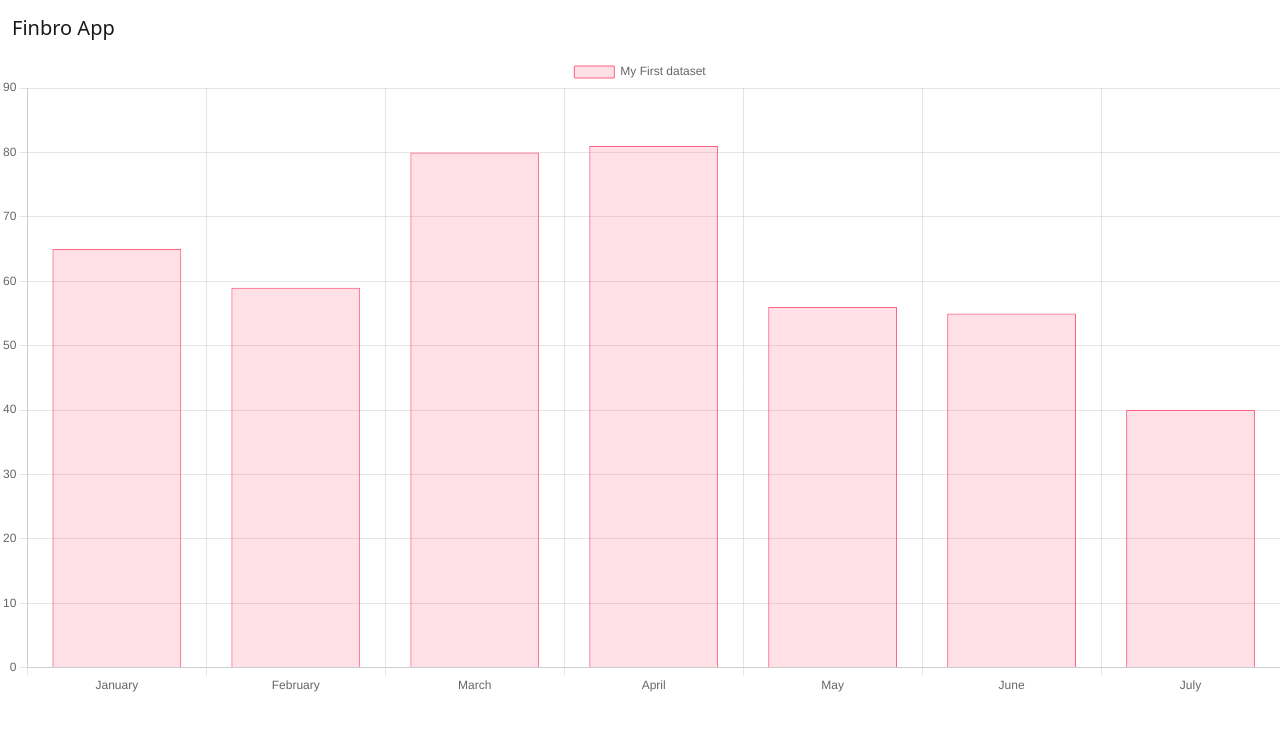
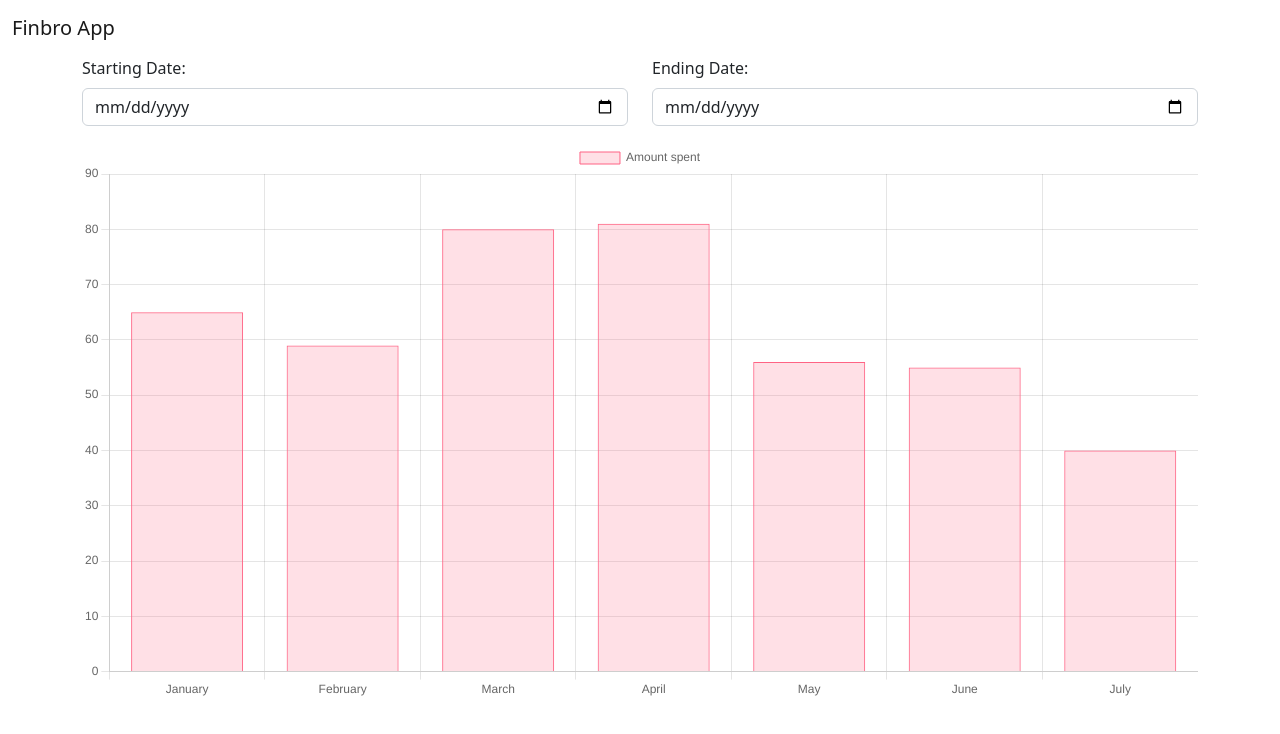
Before and after one commit to narnia1601/AImazing, a Vue app in the folder frontend/: page / in a window 1280 px wide. Shown: the top 734 px of the page. Built offline with nearby package versions, Linux system fonts and the light colour scheme.

Commit message:
added input starting date and ending date functions

```diff
--- a/frontend/src/App.vue
+++ b/frontend/src/App.vue
@@ -1,12 +1,16 @@
 <script setup>
   import Navbar from './components/Navbar.vue'
   import Chart from './components/Chart.vue'
+  import DatePicker from './components/DatePicker.vue'
 </script>
 
 <template>
-  <div>
+  <div class="container-fluid">
     <Navbar></Navbar>
-    <Chart></Chart>
+    <div class="container">
+      <DatePicker></DatePicker>
+      <Chart></Chart>
+    </div>
   </div>
 </template>
 
--- a/frontend/src/components/Chart.vue
+++ b/frontend/src/components/Chart.vue
@@ -13,7 +13,7 @@
                 labels: ['January', 'February', 'March', 'April', 'May', 'June', 'July'],
                 datasets: [
                     {
-                        label: 'My First dataset',
+                        label: 'Amount spent',
                         backgroundColor: 'rgba(255,99,132,0.2)',
                         borderColor: 'rgba(255,99,132,1)',
                         borderWidth: 1,
--- /dev/null
+++ b/frontend/src/components/DatePicker.vue
@@ -0,0 +1,39 @@
+<script setup>
+
+</script>
+
+<template>
+  <div>
+    <div class="row">
+        <div class="col">
+            <div class="mb-3">
+                <label for="startingDate" class="form-label">Starting Date:</label>
+                <input type="date" v-model="startingDate" class="form-control" id="startingDate">
+                {{ startingDate }}
+            </div>
+        </div>
+        <div class="col">
+            <div class="mb-3">
+                <label for="endingDate" class="form-label">Ending Date:</label>
+                <input type="date" v-model="endingDate" class="form-control" id="endingDate">
+                {{ endingDate }}
+            </div>
+        </div>
+    </div>
+  </div>
+</template>
+
+<script>
+    export default {
+        data() {
+            return {
+                startingDate: null,
+                endingDate: null
+            }
+        }
+    }
+</script>
+
+<style scoped>
+
+</style>
--- a/frontend/src/components/Navbar.vue
+++ b/frontend/src/components/Navbar.vue
@@ -3,10 +3,8 @@
 </script>
 
 <template>
-  <nav class="navbar navbar-expand-lg bg-body-tertiary">
-    <div class="container-fluid">
+    <nav class="navbar navbar-expand-lg bg-body-tertiary">
         <a class="navbar-brand" href="#">Finbro App</a>
-    </div>
     </nav>
 </template>
 
```
